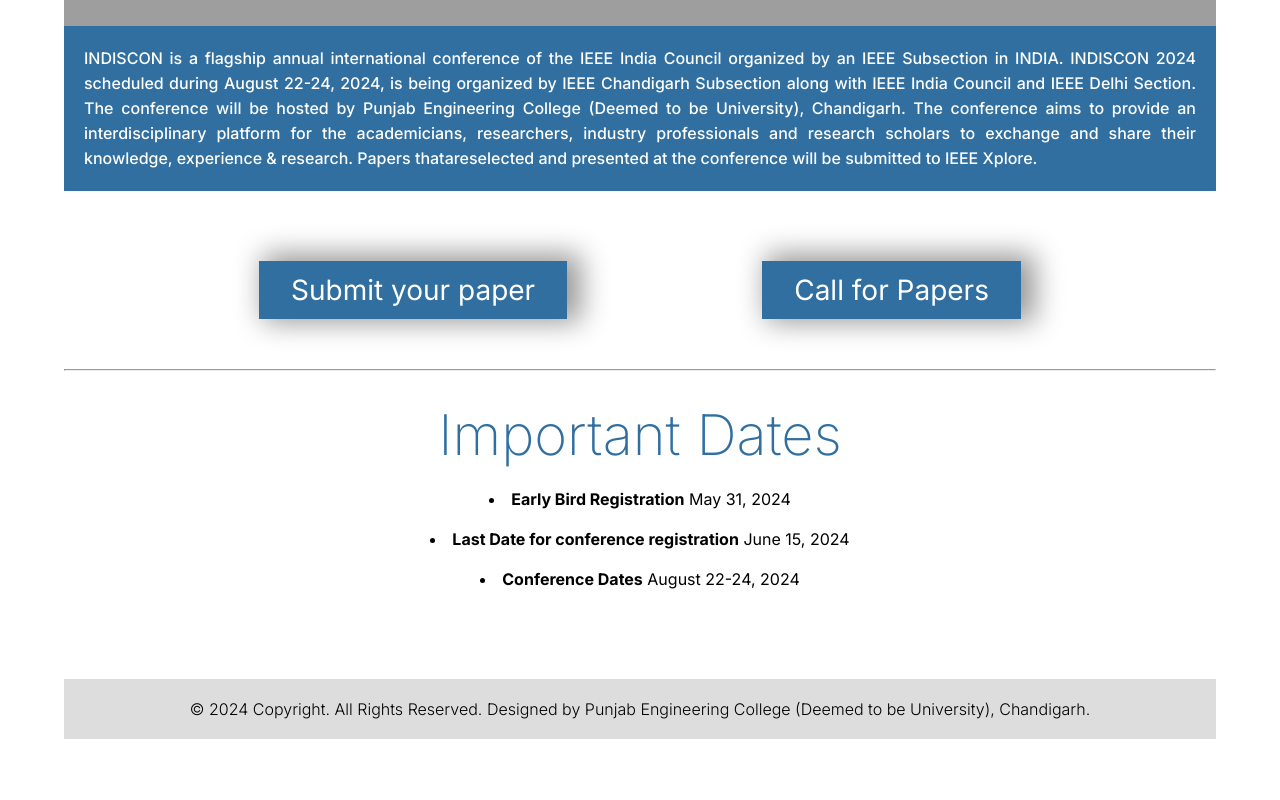
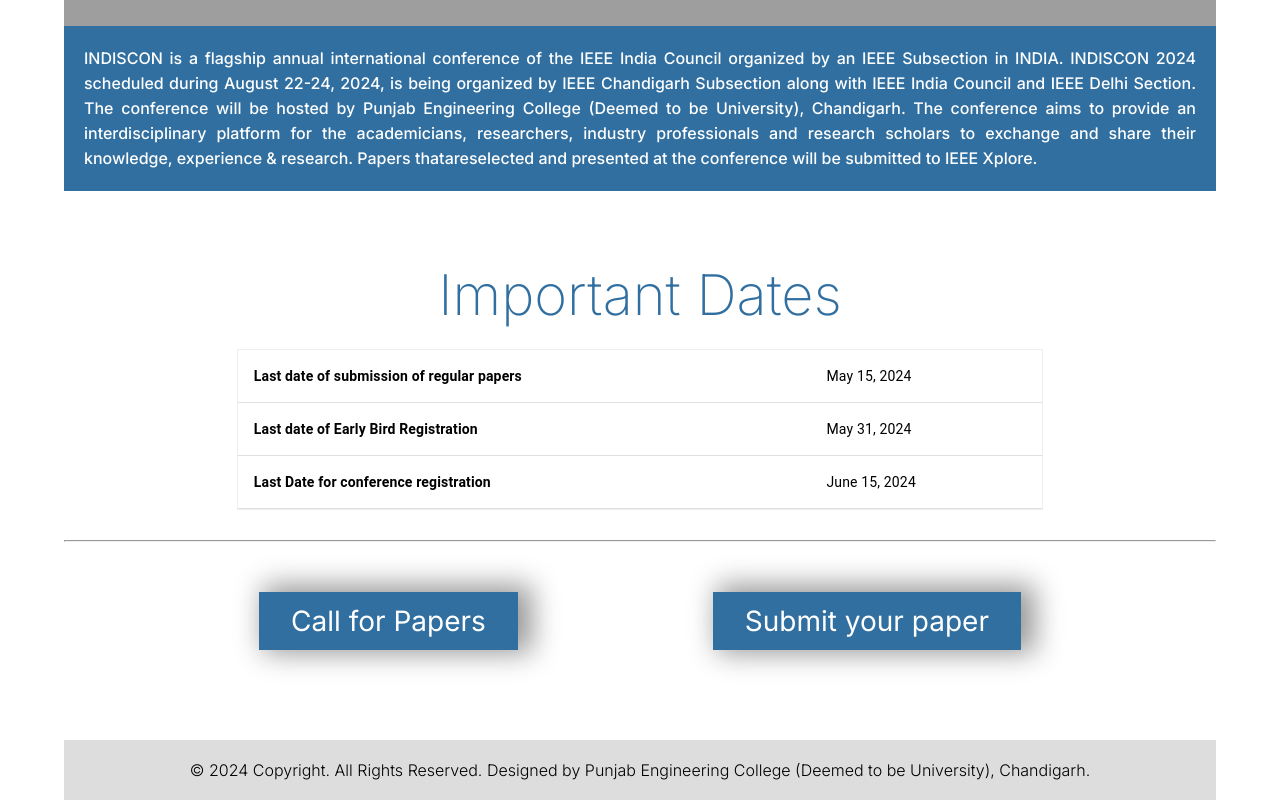
Before and after one commit to MayankGuptaPEC/indiscon-2024, a Next.js app: page / in a window 1280 px wide. Shown: the part 1074-1874 px from the top of the page. Before the commit the page ends 1813 px from the top, so only its background shows below. Built offline with nearby package versions, Linux system fonts and the light colour scheme; grey boxes are pictures that could not be loaded.

Commit message:
Add table for important dates and update styles

```diff
--- a/src/pages/index.js
+++ b/src/pages/index.js
@@ -3,6 +3,7 @@
 import Marquee from "react-fast-marquee";
 import { getAssetName } from "@/util/githubPagesImagesUtil";
 import { ANNOUNCEMENTS } from "@/data/marquee";
+import { Table, TableCell, TableContainer, TableRow } from "@mui/material";
 
 export default function Home() {
     return (
@@ -85,7 +86,53 @@
                 </div>
 
                 <div className={styles.banner}>
+                    <div className={styles.important_dates}>
+                        <h3>Important Dates</h3>
+                    </div>
+                    <TableContainer
+                        sx={{
+                            maxWidth: "70%",
+                            margin: "0 auto",
+                            border: "1px solid #eee",
+                        }}
+                    >
+                        <Table>
+                            <TableRow hover>
+                                <TableCell>
+                                    <b>
+                                        Last date of submission of regular
+                                        papers
+                                    </b>{" "}
+                                </TableCell>
+                                <TableCell>May 15, 2024</TableCell>
+                            </TableRow>
+                            <TableRow hover>
+                                <TableCell>
+                                    <b>Last date of Early Bird Registration</b>
+                                </TableCell>
+                                <TableCell> May 31, 2024</TableCell>
+                            </TableRow>
+                            <TableRow hover>
+                                <TableCell>
+                                    <b>Last Date for conference registration</b>{" "}
+                                </TableCell>
+                                <TableCell>June 15, 2024</TableCell>
+                            </TableRow>
+                        </Table>
+                    </TableContainer>
+
+                    <hr className={styles.divider} />
+
                     <div className={styles.paper_wrapper}>
+                        <div className={styles.register}>
+                            <a
+                                href="/INDISCON.pdf"
+                                target="_blank"
+                                referrerPolicy="no-referrer"
+                            >
+                                <button>Call for Papers</button>
+                            </a>
+                        </div>
                         <div className={styles.register}>
                             <a
                                 href="https://cmt3.research.microsoft.com/INDISCON2024/"
@@ -95,31 +142,6 @@
                                 <button>Submit your paper</button>
                             </a>
                         </div>
-                        <div className={styles.register}>
-                            <a
-                                href="/INDISCON.pdf"
-                                target="_blank"
-                                referrerPolicy="no-referrer"
-                            >
-                                <button>Call for Papers</button>
-                            </a>
-                        </div>
-                    </div>
-                    <hr className={styles.divider} />
-                    <div className={styles.important_dates}>
-                        <h3>Important Dates</h3>
-                        <div>
-                            <li>
-                                <b>Early Bird Registration</b> May 31, 2024
-                            </li>
-                            <li>
-                                <b>Last Date for conference registration</b>{" "}
-                                June 15, 2024
-                            </li>
-                            <li>
-                                <b>Conference Dates</b> August 22-24, 2024
-                            </li>
-                        </div>
                     </div>
                 </div>
             </PageLayout>
--- a/src/styles/Home.module.scss
+++ b/src/styles/Home.module.scss
@@ -41,7 +41,8 @@
         }
 
         .sub_heading {
-            font-size: 16px;
+            font-size: 20px;
+            text-align: center;
         }
     }
 
@@ -139,6 +140,7 @@
         }
 
         .venue_details {
+            margin-top: 50px;
             max-width: 80%;
         }
 
@@ -184,6 +186,9 @@
     }
 
     .important_dates {
+        h3 {
+            margin: 20px 0;
+        }
         div {
             margin: 20px 0;
             width: 100%;
```
